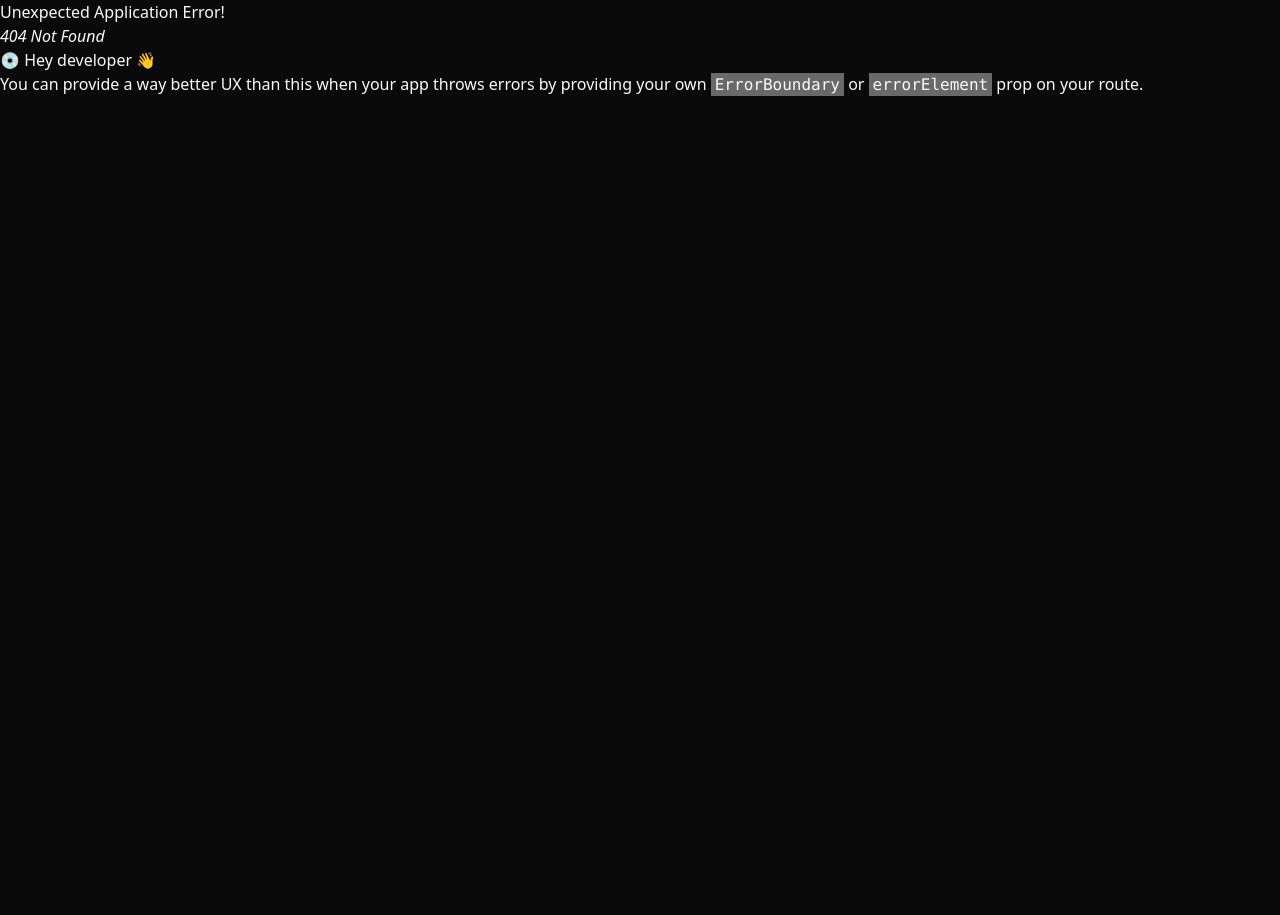
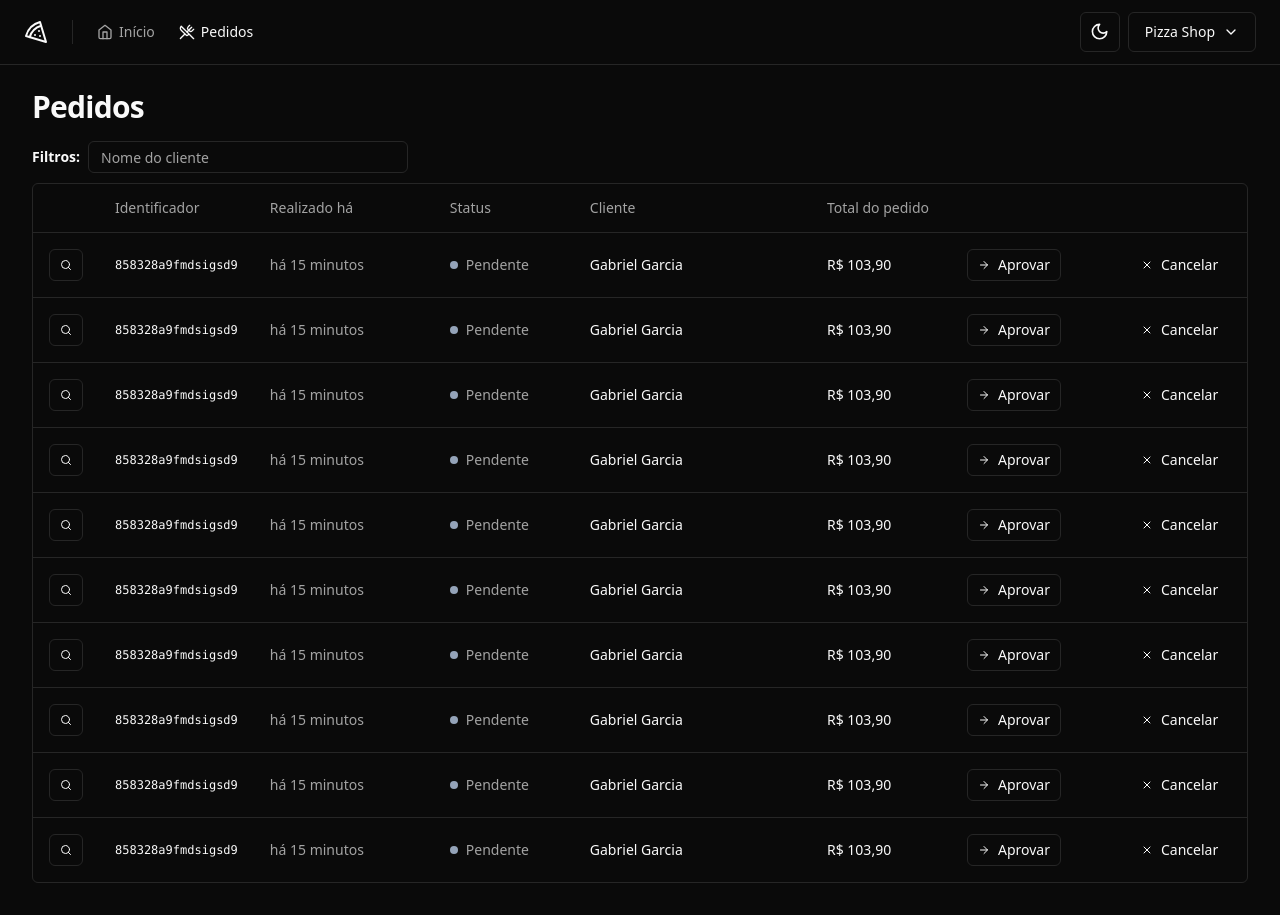
Before and after one commit to gabrielgxrcia/pizza-shop, a React (Vite) app: page /orders in a window 1280 px wide. Before the commit this address had no page. Before the commit the page ends 800 px from the top, so only its background shows below. Built offline with nearby package versions, Linux system fonts and the light colour scheme.

Commit message:
feat: add order listing page

```diff
--- a/src/components/ui/button.tsx
+++ b/src/components/ui/button.tsx
@@ -22,6 +22,7 @@
       size: {
         default: 'h-10 px-4 py-2',
         sm: 'h-9 rounded-md px-3',
+        xs: 'h-8 px-2.5',
         lg: 'h-11 rounded-md px-8',
         icon: 'h-10 w-10',
       },
--- /dev/null
+++ b/src/components/ui/table.tsx
@@ -0,0 +1,117 @@
+import * as React from "react"
+
+import { cn } from "@/lib/utils"
+
+const Table = React.forwardRef<
+  HTMLTableElement,
+  React.HTMLAttributes<HTMLTableElement>
+>(({ className, ...props }, ref) => (
+  <div className="relative w-full overflow-auto">
+    <table
+      ref={ref}
+      className={cn("w-full caption-bottom text-sm", className)}
+      {...props}
+    />
+  </div>
+))
+Table.displayName = "Table"
+
+const TableHeader = React.forwardRef<
+  HTMLTableSectionElement,
+  React.HTMLAttributes<HTMLTableSectionElement>
+>(({ className, ...props }, ref) => (
+  <thead ref={ref} className={cn("[&_tr]:border-b", className)} {...props} />
+))
+TableHeader.displayName = "TableHeader"
+
+const TableBody = React.forwardRef<
+  HTMLTableSectionElement,
+  React.HTMLAttributes<HTMLTableSectionElement>
+>(({ className, ...props }, ref) => (
+  <tbody
+    ref={ref}
+    className={cn("[&_tr:last-child]:border-0", className)}
+    {...props}
+  />
+))
+TableBody.displayName = "TableBody"
+
+const TableFooter = React.forwardRef<
+  HTMLTableSectionElement,
+  React.HTMLAttributes<HTMLTableSectionElement>
+>(({ className, ...props }, ref) => (
+  <tfoot
+    ref={ref}
+    className={cn(
+      "border-t bg-muted/50 font-medium [&>tr]:last:border-b-0",
+      className
+    )}
+    {...props}
+  />
+))
+TableFooter.displayName = "TableFooter"
+
+const TableRow = React.forwardRef<
+  HTMLTableRowElement,
+  React.HTMLAttributes<HTMLTableRowElement>
+>(({ className, ...props }, ref) => (
+  <tr
+    ref={ref}
+    className={cn(
+      "border-b transition-colors hover:bg-muted/50 data-[state=selected]:bg-muted",
+      className
+    )}
+    {...props}
+  />
+))
+TableRow.displayName = "TableRow"
+
+const TableHead = React.forwardRef<
+  HTMLTableCellElement,
+  React.ThHTMLAttributes<HTMLTableCellElement>
+>(({ className, ...props }, ref) => (
+  <th
+    ref={ref}
+    className={cn(
+      "h-12 px-4 text-left align-middle font-medium text-muted-foreground [&:has([role=checkbox])]:pr-0",
+      className
+    )}
+    {...props}
+  />
+))
+TableHead.displayName = "TableHead"
+
+const TableCell = React.forwardRef<
+  HTMLTableCellElement,
+  React.TdHTMLAttributes<HTMLTableCellElement>
+>(({ className, ...props }, ref) => (
+  <td
+    ref={ref}
+    className={cn("p-4 align-middle [&:has([role=checkbox])]:pr-0", className)}
+    {...props}
+  />
+))
+TableCell.displayName = "TableCell"
+
+const TableCaption = React.forwardRef<
+  HTMLTableCaptionElement,
+  React.HTMLAttributes<HTMLTableCaptionElement>
+>(({ className, ...props }, ref) => (
+  <caption
+    ref={ref}
+    className={cn("mt-4 text-sm text-muted-foreground", className)}
+    {...props}
+  />
+))
+TableCaption.displayName = "TableCaption"
+
+export {
+  Table,
+  TableHeader,
+  TableBody,
+  TableFooter,
+  TableHead,
+  TableRow,
+  TableCell,
+  TableCaption,
+}
--- /dev/null
+++ b/src/pages/app/orders/orders.tsx
@@ -0,0 +1,91 @@
+import { ArrowRight, Search, X } from 'lucide-react'
+import { Helmet } from 'react-helmet-async'
+
+import { Button } from '@/components/ui/button'
+import { Input } from '@/components/ui/input'
+import {
+  Table,
+  TableBody,
+  TableCell,
+  TableHead,
+  TableHeader,
+  TableRow,
+} from '@/components/ui/table'
+
+export function Orders() {
+  return (
+    <>
+      <Helmet title="Pedidos" />
+      <div className="flex flex-col gap-4">
+        <h1 className="text-3xl font-bold tracking-tight">Pedidos</h1>
+      </div>
+      <div className="space-y-2.5">
+        <form className="flex items-center gap-2">
+          <span className="text-sm font-semibold">Filtros:</span>
+          <Input placeholder="Nome do cliente" className="h-8 w-[320px]" />
+        </form>
+
+        <div className="rounded-md border">
+          <Table>
+            <TableHeader>
+              <TableRow>
+                <TableHead className="w-[64px]"></TableHead>
+                <TableHead className="w-[140px]">Identificador</TableHead>
+                <TableHead className="w-[180px]">Realizado há</TableHead>
+                <TableHead className="w-[140px]">Status</TableHead>
+                <TableHead>Cliente</TableHead>
+                <TableHead className="w-[140px]">Total do pedido</TableHead>
+                <TableHead className="w-[164px]"></TableHead>
+                <TableHead className="w-[132px]"></TableHead>
+              </TableRow>
+            </TableHeader>
+            <TableBody>
+              {Array.from({ length: 10 }).map((_, i) => {
+                return (
+                  <TableRow key={i}>
+                    <TableCell>
+                      <Button variant="outline" size="xs">
+                        <Search className="h-3 w-3" />
+                        <span className="sr-only">Detalhes do pedido</span>
+                      </Button>
+                    </TableCell>
+                    <TableCell className="font-mono text-xs font-medium">
+                      858328a9fmdsigsd9
+                    </TableCell>
+                    <TableCell className="text-muted-foreground">
+                      há 15 minutos
+                    </TableCell>
+                    <TableCell>
+                      <div className="flex items-center gap-2">
+                        <span className="h-2 w-2 rounded-full bg-slate-400" />
+                        <span className="font-medium text-muted-foreground">
+                          Pendente
+                        </span>
+                      </div>
+                    </TableCell>
+                    <TableCell className="font-medium">
+                      Gabriel Garcia
+                    </TableCell>
+                    <TableCell className="font-medium">R$ 103,90</TableCell>
+                    <TableCell>
+                      <Button variant="outline" size="xs">
+                        <ArrowRight className="mr-2 h-3 w-3" />
+                        Aprovar
+                      </Button>
+                    </TableCell>
+                    <TableCell>
+                      <Button variant="ghost" size="xs">
+                        <X className="mr-2 h-3 w-3" />
+                        Cancelar
+                      </Button>
+                    </TableCell>
+                  </TableRow>
+                )
+              })}
+            </TableBody>
+          </Table>
+        </div>
+      </div>
+    </>
+  )
+}
--- a/src/routes.tsx
+++ b/src/routes.tsx
@@ -3,6 +3,7 @@
 import { AppLayout } from './pages/_layouts/app'
 import { AuthLayout } from './pages/_layouts/auth'
 import { Dashboard } from './pages/app/dashboard'
+import { Orders } from './pages/app/orders/orders'
 import { SignIn } from './pages/auth/sign-in'
 import { SignUp } from './pages/auth/sign-up'
 
@@ -14,6 +15,10 @@
       {
         path: '/',
         element: <Dashboard />,
+      },
+      {
+        path: '/orders',
+        element: <Orders />,
       },
     ],
   },
```
